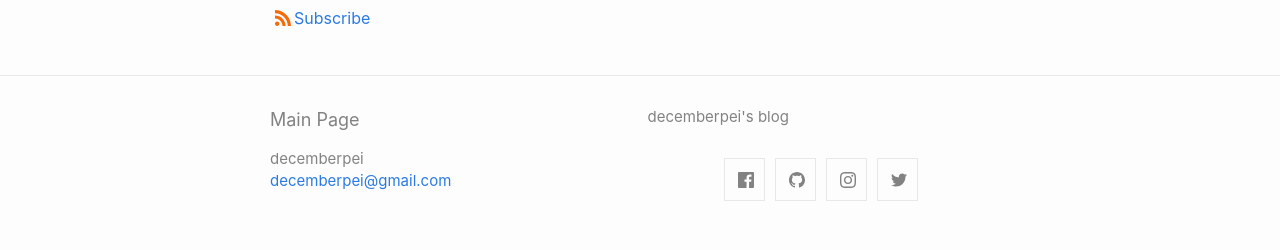
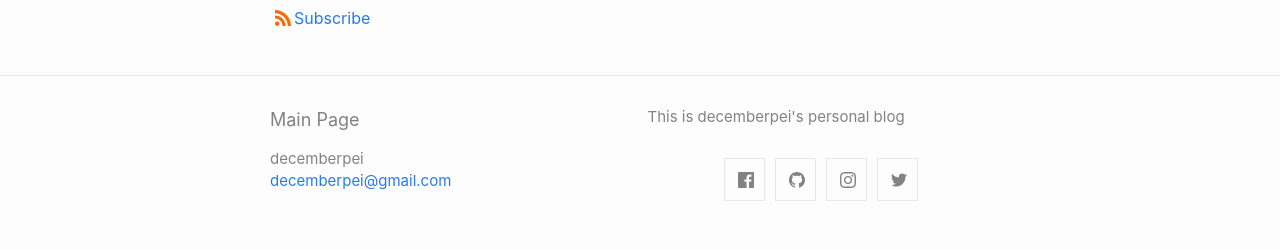
Before and after one commit to decemberpei/decemberpei.github.io, a Jekyll site: the page built from index.md, in a window 1280 px wide. Shown: the part 1298-1548 px from the top of the page. Built offline with Jekyll 4.4.1, drawn with Linux system fonts in a browser that asks for light colours.

Commit message:
Update _config.yml

```diff
--- a/_config.yml
+++ b/_config.yml
@@ -2,7 +2,7 @@ title: Main Page
 author: decemberpei
 email: decemberpei@gmail.com
 description: > # this means to ignore newlines until "show_exerpts:"
-  decemberpei's blog
+  This is decemberpei's personal blog
 
 show_excerpts: true # set to true to show excerpts on the homepage
 
```
